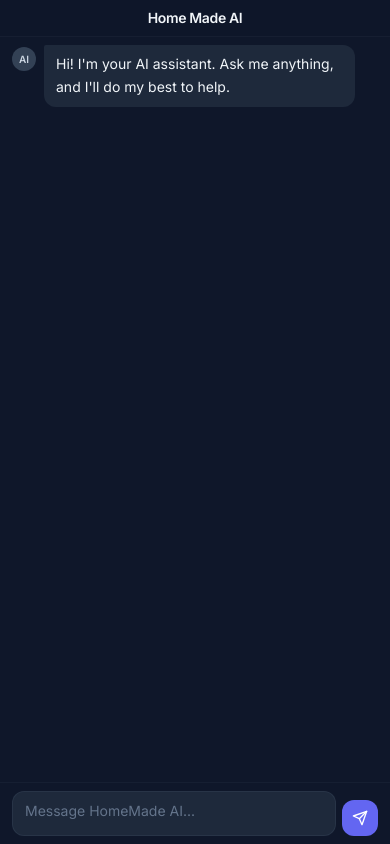
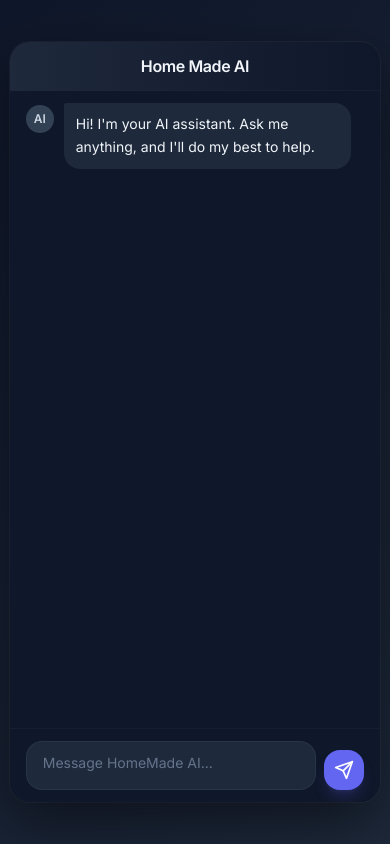
Before and after one commit to CraftWithMassi/HomeMadeAI, a plain HTML site: page frontend/index.html in a window 390 px wide. Drawn offline with nearby package versions, Linux system fonts and the light colour scheme.

Commit message:
tired with this buggg

```diff
--- a/frontend/index.html
+++ b/frontend/index.html
@@ -55,6 +55,10 @@
         overflow: hidden;
         width: 100%;
         position: relative;
+        display: flex;
+        align-items: center;
+        justify-content: center;
+        background: linear-gradient(135deg, #0f172a 0%, #1e293b 100%);
       }
       /* Use CSS custom property for dynamic viewport height */
       :root {
@@ -127,19 +131,44 @@
       .chat-scroll::-webkit-scrollbar-thumb:hover {
         background: rgba(148, 163, 184, 0.6);
       }
+
+      /* Floating bubble container */
+      .chat-bubble {
+        width: 90%;
+        max-width: 500px;
+        height: 85vh;
+        max-height: 700px;
+        min-height: 500px;
+        background: #1e293b;
+        border-radius: 24px;
+        box-shadow: 0 20px 60px rgba(0, 0, 0, 0.5), 0 0 0 1px rgba(255, 255, 255, 0.05);
+        display: flex;
+        flex-direction: column;
+        overflow: hidden;
+        position: relative;
+      }
+
+      @media (max-width: 640px) {
+        .chat-bubble {
+          width: 95%;
+          height: 90vh;
+          max-height: none;
+          min-height: 400px;
+          border-radius: 20px;
+        }
+      }
     </style>
   </head>
 
-  <body class="bg-slate-950 text-slate-100 overflow-hidden">
+  <body class="text-slate-100 overflow-hidden">
     <div
-      class="h-full w-full bg-slate-900 flex flex-col overflow-hidden"
-      style="max-height: 100%; min-height: 0;"
+      class="chat-bubble bg-slate-900 flex flex-col overflow-hidden"
     >
       <!-- Header -->
       <header
-        class="px-3 py-2 border-b border-slate-800/50 flex items-center justify-center bg-slate-900/95 backdrop-blur-sm shrink-0"
+        class="px-4 py-3 border-b border-slate-800/50 flex items-center justify-center bg-gradient-to-r from-slate-800 to-slate-900 shrink-0"
       >
-        <h1 class="text-sm font-semibold tracking-tight text-slate-100">
+        <h1 class="text-base font-semibold tracking-tight text-slate-100">
           Home Made AI
         </h1>
       </header>
@@ -147,17 +176,17 @@
       <!-- Chat Area -->
       <main
         id="chat-container"
-        class="flex-1 overflow-y-auto chat-scroll px-3 py-2 space-y-2 text-[14px] min-h-0"
+        class="flex-1 overflow-y-auto chat-scroll px-4 py-3 space-y-3 text-[14px] min-h-0"
       >
         <!-- Initial assistant message -->
-        <div class="flex items-start gap-2">
+        <div class="flex items-start gap-2.5">
           <div
-            class="mt-0.5 w-6 h-6 rounded-full bg-slate-700 flex items-center justify-center text-[10px] font-semibold text-slate-300 shrink-0"
+            class="mt-0.5 w-7 h-7 rounded-full bg-slate-700 flex items-center justify-center text-xs font-semibold text-slate-300 shrink-0"
           >
             AI
           </div>
           <div
-            class="max-w-[85%] rounded-xl rounded-tl-sm bg-slate-800 px-3 py-2"
+            class="max-w-[85%] rounded-2xl rounded-tl-sm bg-slate-800 px-3 py-2.5"
           >
             <p class="leading-relaxed text-slate-100">
               Hi! I'm your AI assistant. Ask me anything, and I'll do my best to
@@ -170,15 +199,15 @@
       <!-- Typing indicator / loader -->
       <div
         id="typing-indicator"
-        class="px-3 pb-1 text-[11px] text-slate-400 hidden shrink-0"
+        class="px-4 pb-2 text-xs text-slate-400 hidden shrink-0"
       >
-        <div class="flex items-center gap-1.5">
-          <span class="relative flex h-1.5 w-1.5">
+        <div class="flex items-center gap-2">
+          <span class="relative flex h-2 w-2">
             <span
               class="animate-ping absolute inline-flex h-full w-full rounded-full bg-primary opacity-75"
             ></span>
             <span
-              class="relative inline-flex rounded-full h-1.5 w-1.5 bg-primary"
+              class="relative inline-flex rounded-full h-2 w-2 bg-primary"
             ></span>
           </span>
           <span>AI is thinking...</span>
@@ -187,24 +216,24 @@
 
       <!-- Input Area -->
       <footer
-        class="px-3 pt-2 pb-2 border-t border-slate-800/50 bg-slate-900 shrink-0"
-        style="padding-bottom: max(0.5rem, env(safe-area-inset-bottom));"
+        class="px-4 pt-3 pb-3 border-t border-slate-800/50 bg-slate-900 shrink-0"
+        style="padding-bottom: max(0.75rem, env(safe-area-inset-bottom));"
       >
-        <form id="chat-form" class="flex items-end gap-1.5">
+        <form id="chat-form" class="flex items-end gap-2">
           <div
-            class="flex-1 rounded-xl bg-slate-800 border border-slate-700/50 focus-within:border-slate-600 transition-all"
+            class="flex-1 rounded-2xl bg-slate-800 border border-slate-700/50 focus-within:border-primary/50 transition-all"
           >
             <textarea
               id="user-input"
               rows="1"
               placeholder="Message HomeMade AI..."
-              class="w-full resize-none bg-transparent border-0 outline-none text-[14px] px-3 py-2 placeholder:text-slate-500 text-slate-100"
+              class="w-full resize-none bg-transparent border-0 outline-none text-[14px] px-4 py-2.5 placeholder:text-slate-500 text-slate-100"
             ></textarea>
           </div>
           <button
             id="send-button"
             type="submit"
-            class="shrink-0 inline-flex items-center justify-center rounded-xl bg-primary hover:bg-primary-dark disabled:bg-slate-700 disabled:text-slate-400 text-white transition-colors w-9 h-9"
+            class="shrink-0 inline-flex items-center justify-center rounded-2xl bg-primary hover:bg-primary-dark disabled:bg-slate-700 disabled:text-slate-400 text-white transition-colors w-10 h-10 shadow-lg shadow-primary/20"
           >
             <svg
               xmlns="http://www.w3.org/2000/svg"
@@ -212,7 +241,7 @@
               fill="none"
               stroke="currentColor"
               stroke-width="2"
-              class="w-4 h-4"
+              class="w-5 h-5"
             >
               <path
                 d="M22 2L11 13"
@@ -303,13 +332,13 @@
         const isUser = from === "user";
 
         const wrapper = document.createElement("div");
-        wrapper.className = `flex items-start gap-2 ${
+        wrapper.className = `flex items-start gap-2.5 ${
           isUser ? "justify-end" : ""
         }`;
 
         const avatar = document.createElement("div");
         avatar.className =
-          "mt-0.5 w-6 h-6 rounded-full flex items-center justify-center text-[10px] font-semibold shrink-0";
+          "mt-0.5 w-7 h-7 rounded-full flex items-center justify-center text-xs font-semibold shrink-0";
         avatar.textContent = isUser ? "You" : "AI";
         if (isUser) {
           avatar.classList.add(
@@ -323,7 +352,7 @@
 
         const bubble = document.createElement("div");
         bubble.className =
-          "max-w-[85%] rounded-xl px-3 py-2 text-[14px] leading-relaxed prose";
+          "max-w-[85%] rounded-2xl px-3 py-2.5 text-[14px] leading-relaxed prose";
 
         if (isUser) {
           bubble.classList.add(
@@ -419,18 +448,7 @@
       // Auto-grow textarea
       userInput.addEventListener("input", () => {
         userInput.style.height = "auto";
-        userInput.style.height = Math.min(userInput.scrollHeight, 100) + "px";
-        // Scroll input into view on mobile when typing
-        setTimeout(() => {
-          userInput.scrollIntoView({ behavior: 'smooth', block: 'end' });
-        }, 100);
-      });
-
-      // Ensure input is visible when focused (mobile)
-      userInput.addEventListener("focus", () => {
-        setTimeout(() => {
-          userInput.scrollIntoView({ behavior: 'smooth', block: 'end' });
-        }, 300);
+        userInput.style.height = Math.min(userInput.scrollHeight, 120) + "px";
       });
 
       // Send on Enter (but allow Shift+Enter for newline)
```
